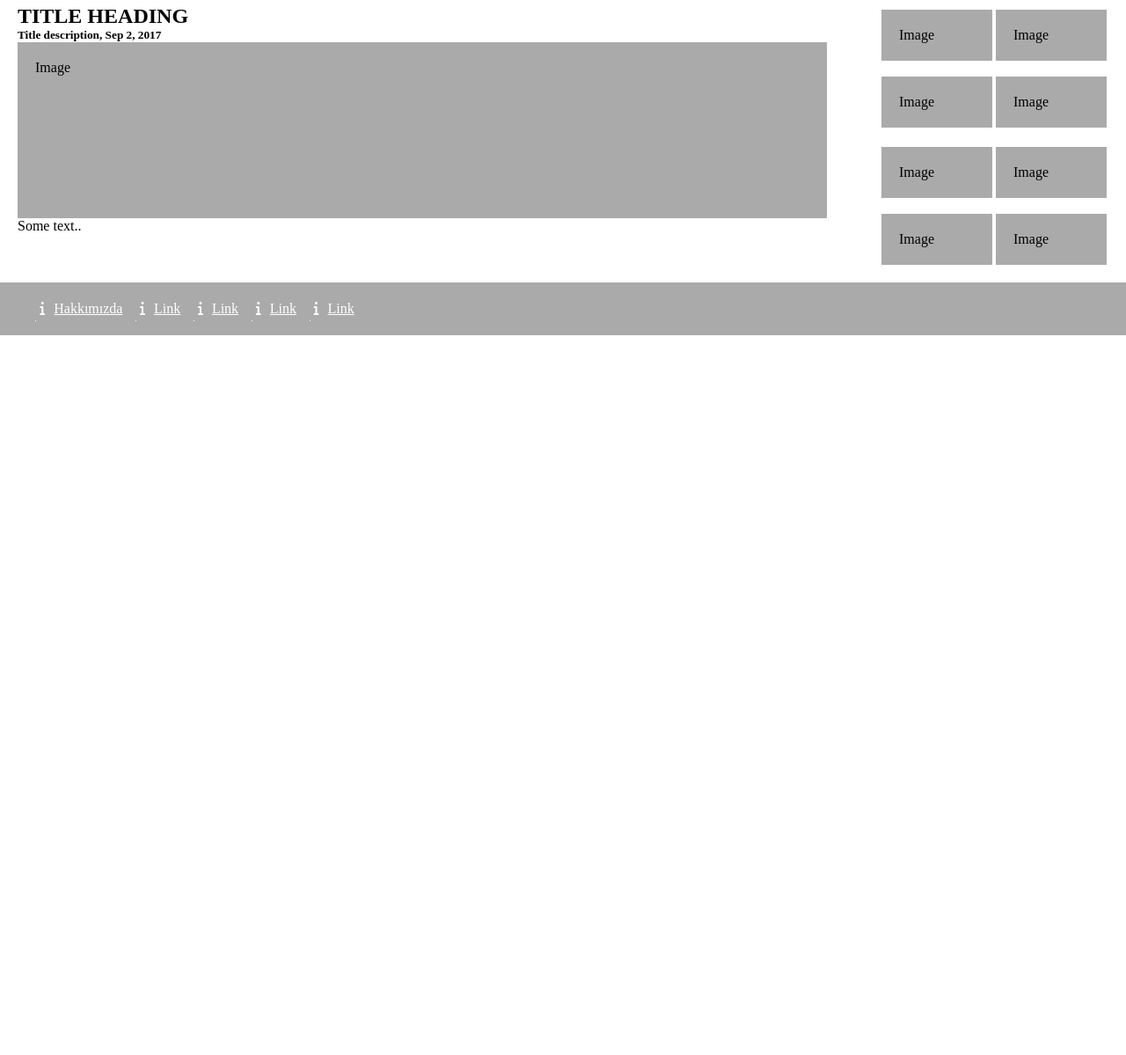
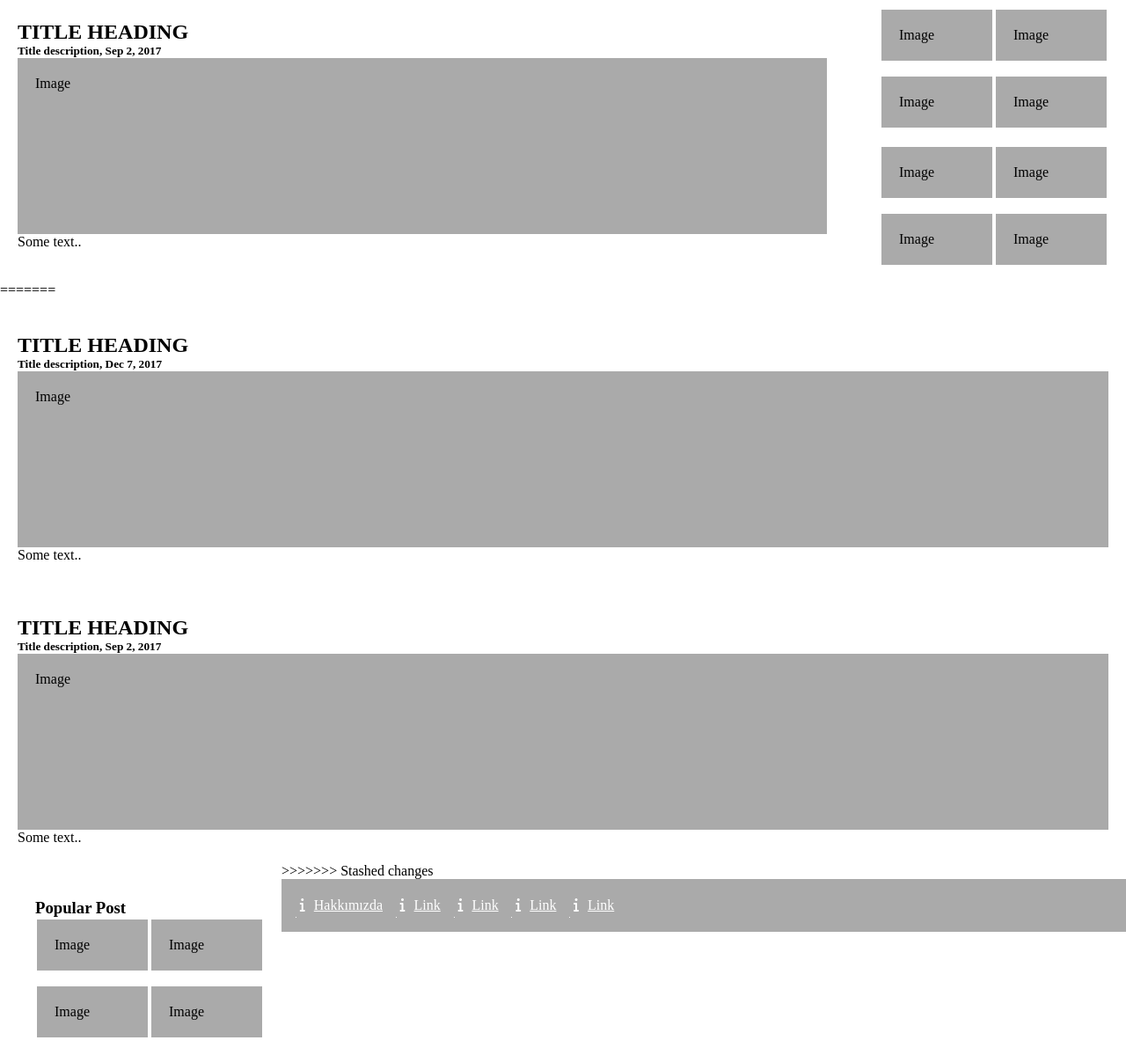
Before and after one commit to dasgrau/blog-website, a website: page public/index.html in a window 1280 px wide. Shown: the part 852-2051 px from the top of the page at 88% size. Before the commit the page ends 1233 px from the top, so only its background shows below. Drawn offline with Linux system fonts and the light colour scheme.

Commit message:
hadi
oldu bu sefer

```diff
--- a/package.json
+++ b/package.json
@@ -20,6 +20,8 @@
     },
     "homepage": "https://github.com/dasgrau/blog-website#readme",
     "dependencies": {
-        "node-sass": "^7.0.1"
+        "node": "^17.7.2",
+        "node-sass": "^7.0.1",
+        "sass": "^1.52.3"
     }
 }
--- a/public/index.html
+++ b/public/index.html
@@ -58,6 +58,7 @@
     <main id="main">
         <div class="row">
             <div class="leftcolumn">
+<<<<<<< Updated upstream
                 <div class="card">
                     <h2>TITLE HEADING</h2>
                     <h5>Title description, Dec 7, 2017</h5>
@@ -131,6 +132,35 @@
                 </div>
             </div>
         </div>
+=======
+              <div class="card">
+                <h2>TITLE HEADING</h2>
+                <h5>Title description, Dec 7, 2017</h5>
+                <div class="fakeimg" style="height:200px;">Image</div>
+                <p>Some text..</p>
+              </div>
+              <div class="card">
+                <h2>TITLE HEADING</h2>
+                <h5>Title description, Sep 2, 2017</h5>
+                <div class="fakeimg" style="height:200px;">Image</div>
+                <p>Some text..</p>
+              </div>
+            </div>
+            <div class="rightcolumn">
+              <div class="card">
+                <h3>Popular Post</h3>
+                <div class="popular1">
+                 <div class="fakeimg">Image</div><br>
+                 <div class="fakeimg">Image</div><br>
+                </div>
+                <div class="popular2">
+                 <div class="fakeimg">Image</div><br>
+                 <div class="fakeimg">Image</div><br>
+                </div>
+              </div>
+             </div>
+          </div>
+>>>>>>> Stashed changes
     </main>
 
     <!-- Footer -->
```
Also changed, not shown: scss/main.scss (line endings or trailing spaces), 1 other file.
